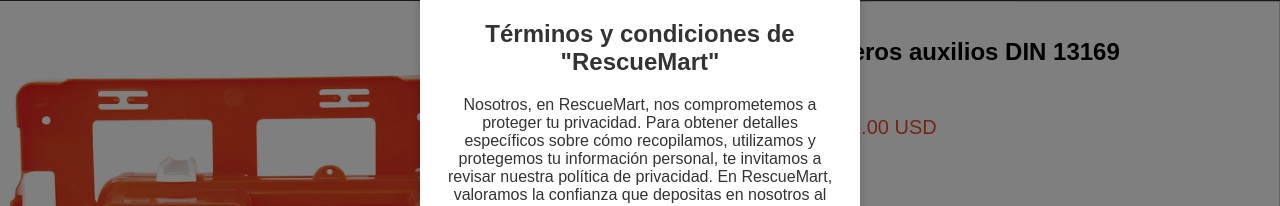
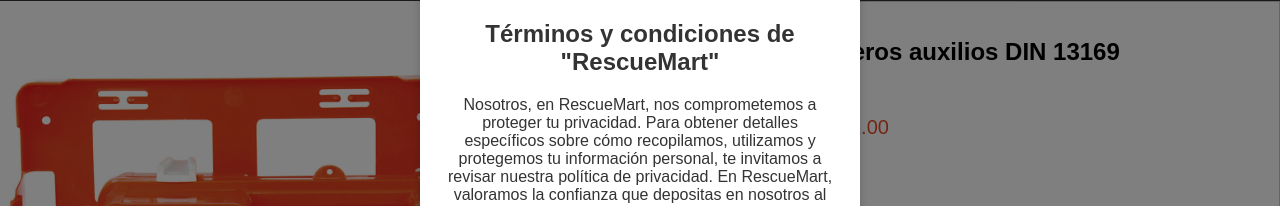
Before and after one commit to JosueAbraham/web_rescuemart, a React (Create React App) app: page /productos/1 in a window 1280 px wide. Shown: the part 198-404 px from the top of the page. Built offline with nearby package versions, Linux system fonts and the light colour scheme.

Commit message:
Precios reales y cambio ligero a cambiar contraseña

```diff
--- a/src/DetalleProducto.js
+++ b/src/DetalleProducto.js
@@ -434,7 +434,7 @@
                 <Product>
                   <ProductTitle>{selectedProduct.nombre}</ProductTitle>
                   <p>Categoría: {selectedProduct.categoria}</p>
-                  <Price><strong>Precio habitual:</strong> ${selectedProduct.precio.toFixed(2)} USD</Price>
+                  <Price><strong>Precio habitual:</strong> ${selectedProduct.precio.toFixed(2)}</Price>
                   <Quantity>
                     <QuantityLabel>Cantidad: </QuantityLabel>
                     <QuantityInput
--- a/src/UserProfile.js
+++ b/src/UserProfile.js
@@ -14,7 +14,7 @@
 
   return (
     <FormContainer>
-      <FormTitle>Cambiar Contraseña</FormTitle>
+      <FormTitle></FormTitle>
       <Form onSubmit={handleSubmit}>
         <FormGroup>
           <Label htmlFor="currentPassword">Contraseña Actual:</Label>
@@ -213,7 +213,7 @@
   flex-direction: column;
   align-items: center;
   margin: 20px;
-
+  margin-bottom: 5%;
   @media screen and (min-width: 768px) {
     flex-direction: row;
     justify-content: space-around;
```
